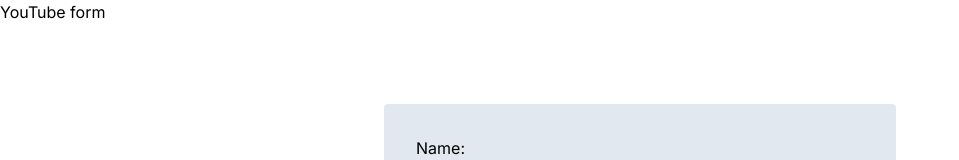
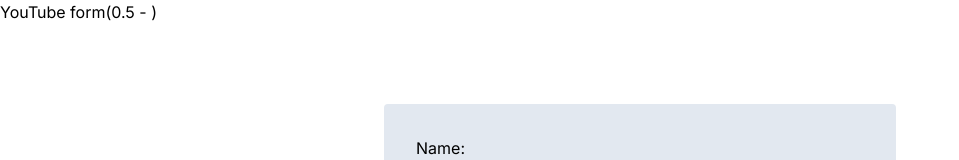
Before and after one commit to OkkashaAlly/react-hook-form, a Next.js app: page / in a window 1280 px wide. Shown: the top 160 px of the page, without its empty margins (0-959 px from the left). Built offline with nearby package versions, Linux system fonts and the light colour scheme.

Commit message:
6 - Form State and Rerenders

```diff
--- a/app/page.tsx
+++ b/app/page.tsx
@@ -3,12 +3,17 @@
 import { useForm } from "react-hook-form";
 import {DevTool} from '@hookform/devtools'
 
+let renderCount = 0;
 
 export default function Home() {
-  const {register, control} = useForm()
+  const {register, control, watch} = useForm()
+
+  const name = watch('username')
+
+  renderCount++
 
   return <div className="">
-    <h1>YouTube form</h1>
+    <h1>YouTube form({renderCount/2} - {name})</h1>
     <form className="w-[40%] bg-slate-200 rounded p-8 mx-auto mt-20">
       <div className="flex flex-col gap-2 mb-3">
         <label htmlFor="name">Name: </label>
```
